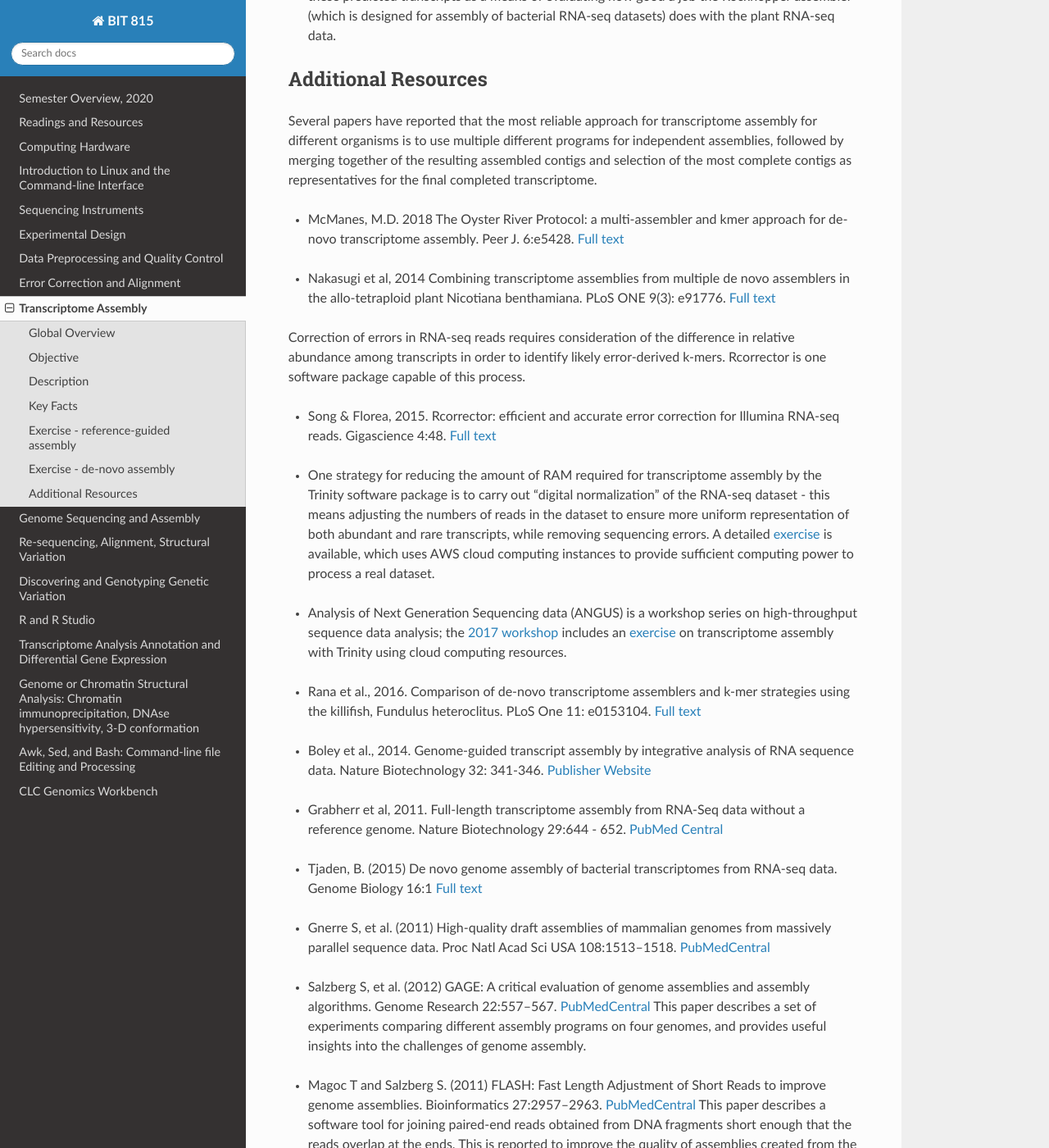
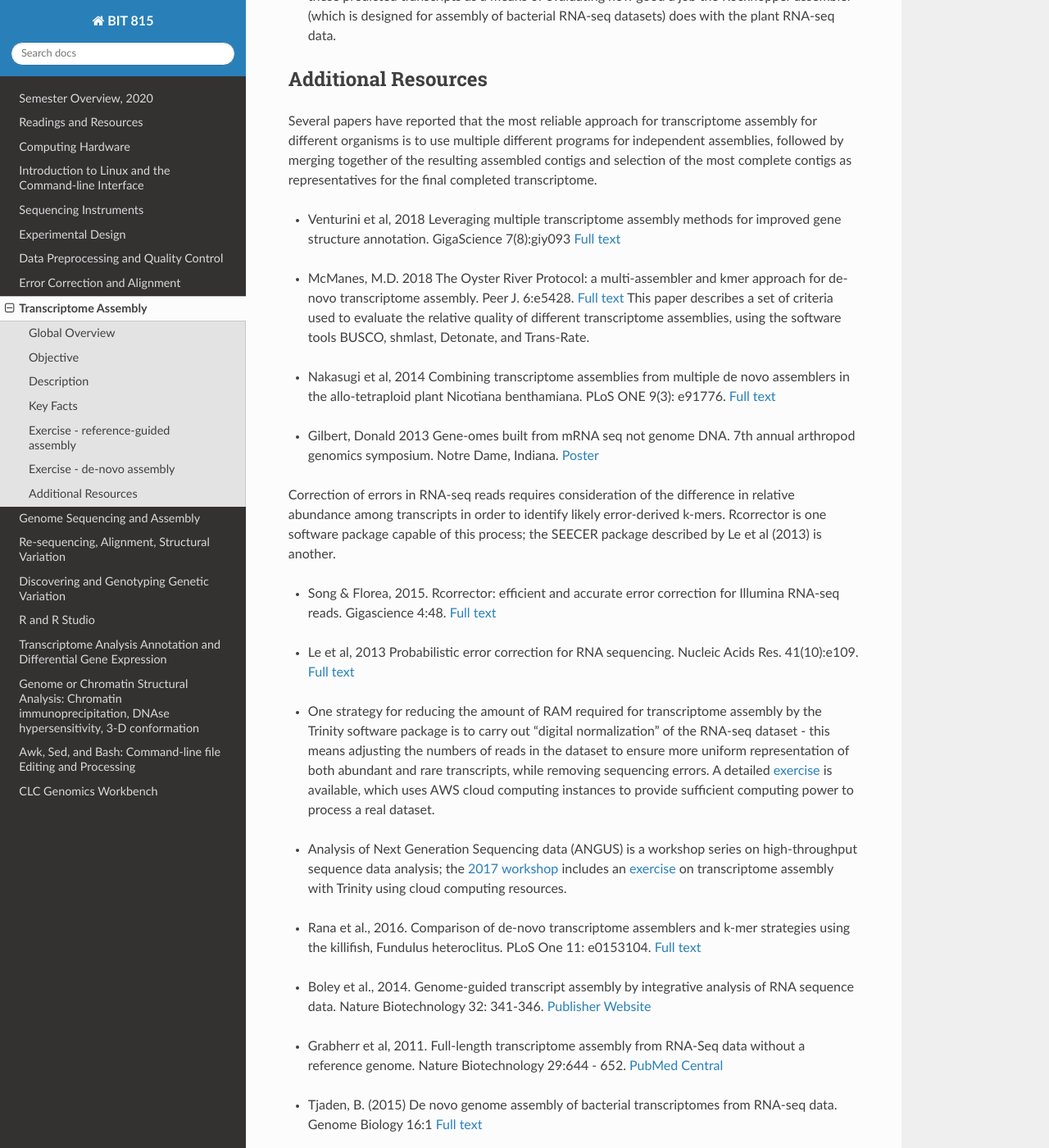
Before and after one commit to rwhetten/DeepSeqAnalysis, a Sphinx documentation site: the page built from docs/source/transcriptome-assembly.rst, in a window 1280 px wide and 1400 px high, scrolled down 2640 px. Shown: the whole window at 82% size. Built offline with Sphinx 7.4.7 and the Read the Docs theme 2.0.0, drawn with Linux system fonts in a browser that asks for light colours; some of the changed text lies outside the part shown.

Commit message:
Update transcriptome-assembly.rst
Add references to multi-assembler transcriptome assembly section

```diff
--- a/docs/source/transcriptome-assembly.rst
+++ b/docs/source/transcriptome-assembly.rst
@@ -85,7 +85,11 @@ Additional Resources
 
 Several papers have reported that the most reliable approach for transcriptome assembly for different organisms is to use multiple different programs for independent assemblies, followed by merging together of the resulting assembled contigs and selection of the most complete contigs as representatives for the final completed transcriptome.
 
-+ McManes, M.D. 2018 The Oyster River Protocol: a multi-assembler and kmer approach for de-novo transcriptome assembly. Peer J. 6:e5428. `Full text <https://dx.doi.org/10.7717%2Fpeerj.5428>`_
++ Venturini et al, 2018 Leveraging multiple transcriptome assembly methods for improved gene structure annotation. GigaScience 7(8):giy093 `Full text <https://doi.org/10.1093/gigascience/giy093>`_
+
+\
+
++ McManes, M.D. 2018 The Oyster River Protocol: a multi-assembler and kmer approach for de-novo transcriptome assembly. Peer J. 6:e5428. `Full text <https://dx.doi.org/10.7717%2Fpeerj.5428>`_ This paper describes a set of criteria used to evaluate the relative quality of different transcriptome assemblies, using the software tools BUSCO, shmlast, Detonate, and Trans-Rate.
 
 \
 
@@ -93,9 +97,17 @@ Several papers have reported that the most reliable approach for transcriptome a
 
 \
 
-Correction of errors in RNA-seq reads requires consideration of the difference in relative abundance among transcripts in order to identify likely error-derived k-mers. Rcorrector is one software package capable of this process.
++ Gilbert, Donald 2013 Gene-omes built from mRNA seq not genome DNA. 7th annual arthropod genomics symposium. Notre Dame, Indiana. `Poster <http://arthropods.eugenes.org/EvidentialGene/about/EvigeneRNA2013poster.pdf>`_
+
+\
+
+Correction of errors in RNA-seq reads requires consideration of the difference in relative abundance among transcripts in order to identify likely error-derived k-mers. Rcorrector is one software package capable of this process; the SEECER package described by Le et al (2013) is another.
 
 + Song & Florea, 2015. Rcorrector: efficient and accurate error correction for Illumina RNA-seq reads. Gigascience 4:48. `Full text <https://dx.doi.org/10.1186%2Fs13742-015-0089-y>`_
+
+\
+
++ Le et al, 2013 Probabilistic error correction for RNA sequencing. Nucleic Acids Res. 41(10):e109. `Full text <https://www.ncbi.nlm.nih.gov/pmc/articles/PMC3664804/>`_
 
 \
 
```
Also changed, not shown: other parts of docs/source/transcriptome-assembly.rst (+1 -1 lines).
